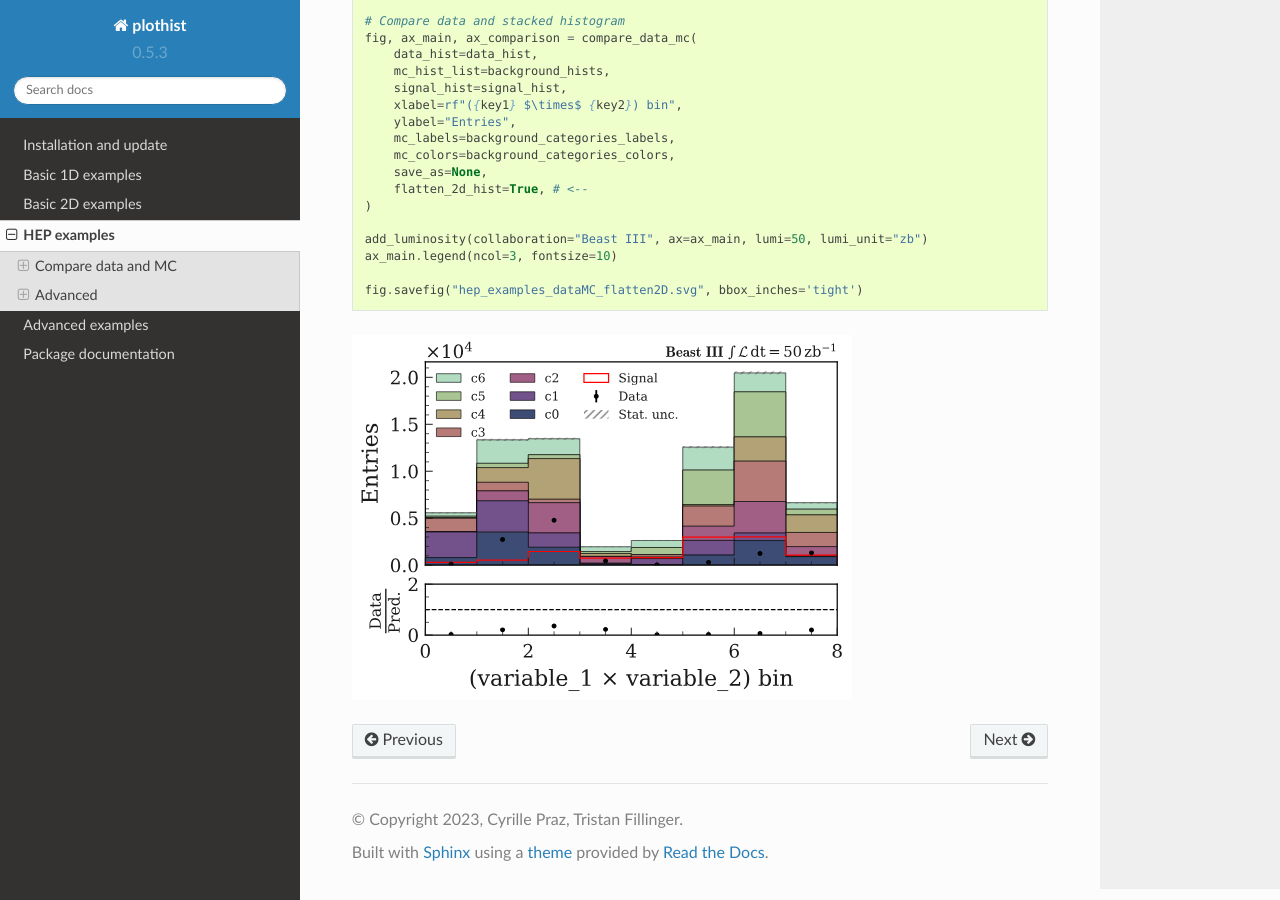
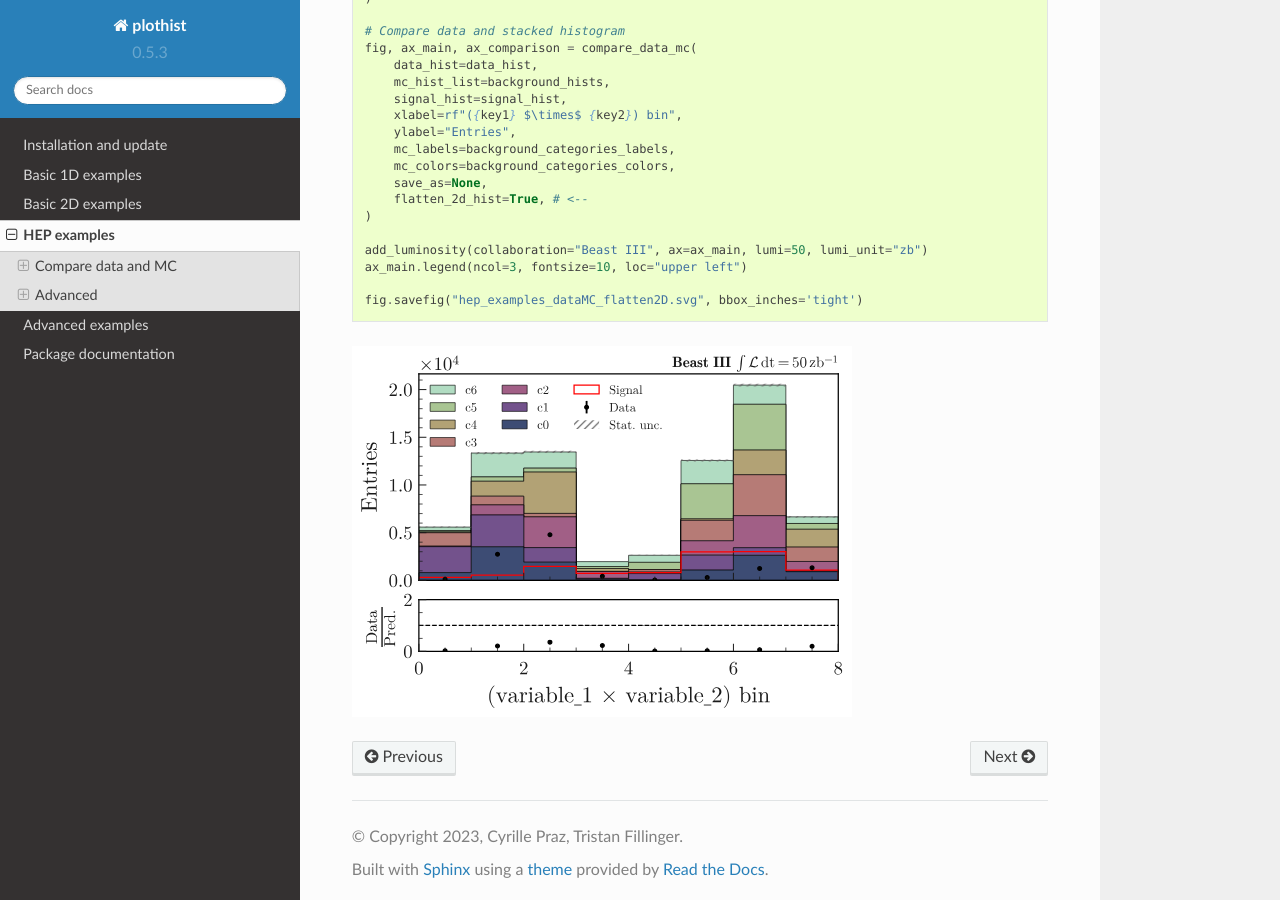
Before and after one commit to cyrraz/plothist, a Sphinx documentation site: the page built from docs/advanced/hep_examples.rst, in a window 1280 px wide and 900 px high, scrolled down 4137 px. Built offline with Sphinx 7.4.7 and the Read the Docs theme 2.0.0, drawn with Linux system fonts in a browser that asks for light colours.

Commit message:
update documentation

```diff
--- a/docs/advanced/hep_examples.rst
+++ b/docs/advanced/hep_examples.rst
@@ -203,7 +203,7 @@ Compare data and stacked histogram for a flatten 2D variable:
     )
 
     add_luminosity(collaboration="Beast III", ax=ax_main, lumi=50, lumi_unit="zb")
-    ax_main.legend(ncol=3, fontsize=10)
+    ax_main.legend(ncol=3, fontsize=10, loc="upper left")
 
     fig.savefig("hep_examples_dataMC_flatten2D.svg", bbox_inches='tight')
 
```
Also changed, not shown: docs/img/1d_comparison.svg, docs/img/1d_elt1.svg, docs/img/1d_elt2.svg, docs/img/1d_elt3.svg, docs/img/1d_hist_simple.svg, docs/img/2d_hist_simple.svg, docs/img/2d_hist_uneven.svg, docs/img/hep_examples_dataMC_flatten2D.svg, docs/img/hep_examples_dataMC_pull.svg, docs/img/hep_examples_dataMC_stacked.svg, docs/img/hep_examples_dataMC_stacked_small.svg, docs/img/hep_examples_dataMC_unstacked.svg, 1 other file.
